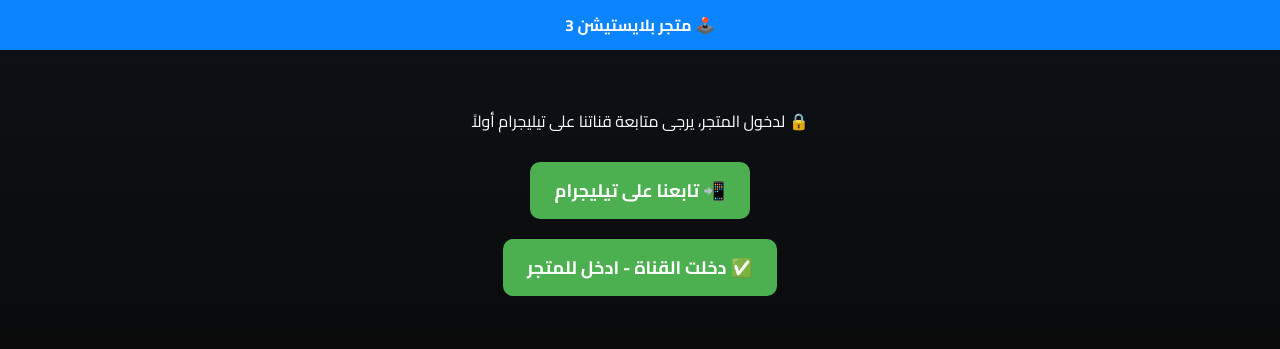
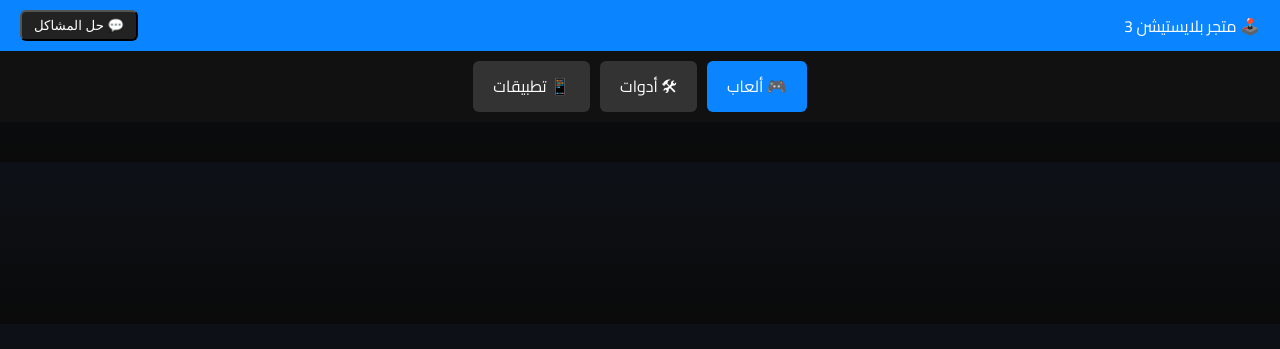
Before and after one commit to dhhdhx/Hvg, a plain HTML site: page index.html in a window 1280 px wide. Drawn offline with Linux system fonts and the light colour scheme; no server answers.

Commit message:
Add files via upload

```diff
--- a/index.html
+++ b/index.html
@@ -5,6 +5,8 @@
   <title>🕹️ متجر بلايستيشن 3</title>
   <meta name="viewport" content="width=device-width, initial-scale=1" />
   <link href="https://fonts.googleapis.com/css2?family=Cairo:wght@400;700&display=swap" rel="stylesheet" />
+  <script src="https://www.gstatic.com/firebasejs/8.10.0/firebase-app.js"></script>
+  <script src="https://www.gstatic.com/firebasejs/8.10.0/firebase-database.js"></script>
   <style>
     body {
       margin: 0;
@@ -16,27 +18,28 @@
       background: #0a84ff;
       padding: 10px 20px;
       display: flex;
+      justify-content: space-between;
+      align-items: center;
+    }
+    .tabs {
+      display: flex;
       justify-content: center;
-      align-items: center;
-      font-weight: bold;
+      gap: 10px;
+      background: #111;
+      padding: 10px;
     }
-    .auth-box {
-      text-align: center;
-      padding: 40px;
+    .tab {
+      padding: 10px 20px;
+      background: #333;
+      color: white;
+      border-radius: 6px;
+      cursor: pointer;
+      user-select: none;
     }
-    .auth-box a {
-      display: inline-block;
-      margin: 10px 0;
-      background: #4caf50;
-      padding: 12px 24px;
-      color: white;
-      border-radius: 10px;
-      font-size: 18px;
-      text-decoration: none;
-      font-weight: bold;
+    .tab:hover, .tab.active {
+      background: #0a84ff;
     }
     .container {
-      display: none;
       padding: 20px;
       display: grid;
       grid-template-columns: repeat(auto-fit, minmax(220px, 1fr));
@@ -54,47 +57,22 @@
       height: 360px;
       object-fit: cover;
     }
-    .tabs {
-      display: none;
-      justify-content: center;
-      gap: 10px;
-      background: #111;
-      padding: 10px;
-    }
-    .tab {
-      padding: 10px 20px;
-      background: #333;
-      color: white;
-      border-radius: 6px;
-      cursor: pointer;
-      user-select: none;
-    }
-    .tab:hover, .tab.active {
-      background: #0a84ff;
-    }
   </style>
 </head>
 <body>
 
-<div class="navbar">🕹️ متجر بلايستيشن 3</div>
-
-<div class="auth-box" id="authBox">
-  <p>🔒 لدخول المتجر، يرجى متابعة قناتنا على تيليجرام أولاً</p>
-  <a href="https://t.me/mplm8" target="_blank">📲 تابعنا على تيليجرام</a><br>
-  <a href="#" onclick="enterSite()">✅ دخلت القناة - ادخل للمتجر</a>
+<div class="navbar">
+  <span>🕹️ متجر بلايستيشن 3</span>
+  <button onclick="location.href='v.html'" style="background:#222; color:white; padding:6px 12px; border-radius:6px;">💬 حل المشاكل</button>
 </div>
 
-<div class="tabs" id="tabs">
+<div class="tabs">
   <div class="tab active" onclick="filter('game')">🎮 ألعاب</div>
   <div class="tab" onclick="filter('tool')">🛠 أدوات</div>
   <div class="tab" onclick="filter('app')">📱 تطبيقات</div>
-  <div class="tab" onclick="location.href='v.html'">💬 حل المشاكل pc3</div>
 </div>
 
 <div class="container" id="apps"></div>
-
-<script src="https://www.gstatic.com/firebasejs/8.10.0/firebase-app.js"></script>
-<script src="https://www.gstatic.com/firebasejs/8.10.0/firebase-database.js"></script>
 
 <script>
   const firebaseConfig = {
@@ -106,16 +84,10 @@
     appId: "1:806255799903:web:aae2080f239e3148d4bcde",
     databaseURL: "https://pazxc-853ac-default-rtdb.firebaseio.com"
   };
+
   firebase.initializeApp(firebaseConfig);
-
+  const appsDiv = document.getElementById("apps");
   let allApps = [];
-
-  function enterSite() {
-    document.getElementById('authBox').style.display = 'none';
-    document.getElementById('tabs').style.display = 'flex';
-    document.getElementById('apps').style.display = 'grid';
-    loadApps();
-  }
 
   function loadApps() {
     firebase.database().ref("apps").on("value", snapshot => {
@@ -132,7 +104,6 @@
     const activeTab = document.querySelector(`.tab[onclick="filter('${type}')"]`);
     if (activeTab) activeTab.classList.add('active');
 
-    const appsDiv = document.getElementById("apps");
     appsDiv.innerHTML = '';
     const filtered = allApps.filter(app => app.type === type);
     if (filtered.length === 0) {
@@ -154,6 +125,8 @@
   function openDetails(name, image, file) {
     window.location.href = `plm.html?name=${encodeURIComponent(name)}&image=${encodeURIComponent(image)}&file=${encodeURIComponent(file)}`;
   }
+
+  window.onload = loadApps;
 </script>
 
 </body>
```
